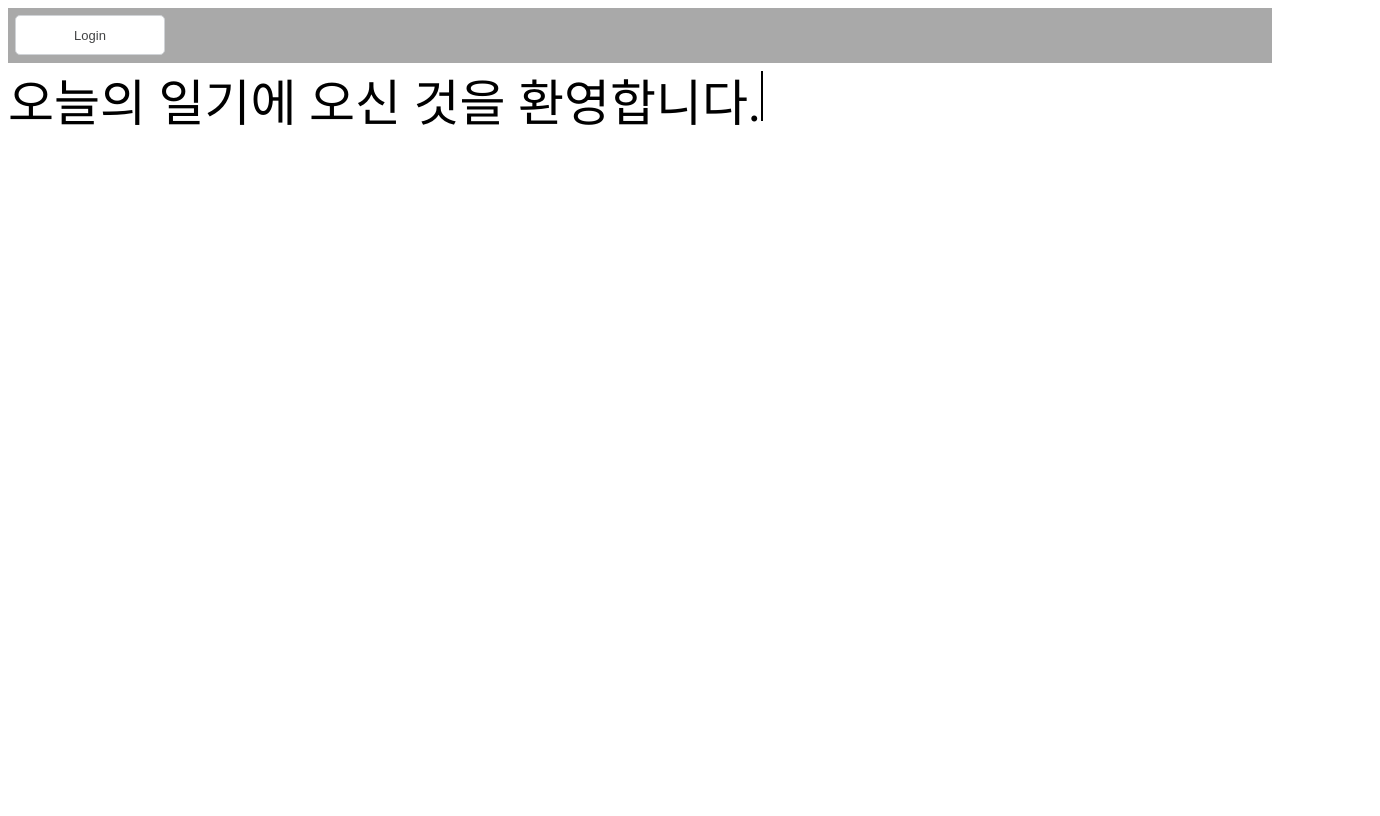
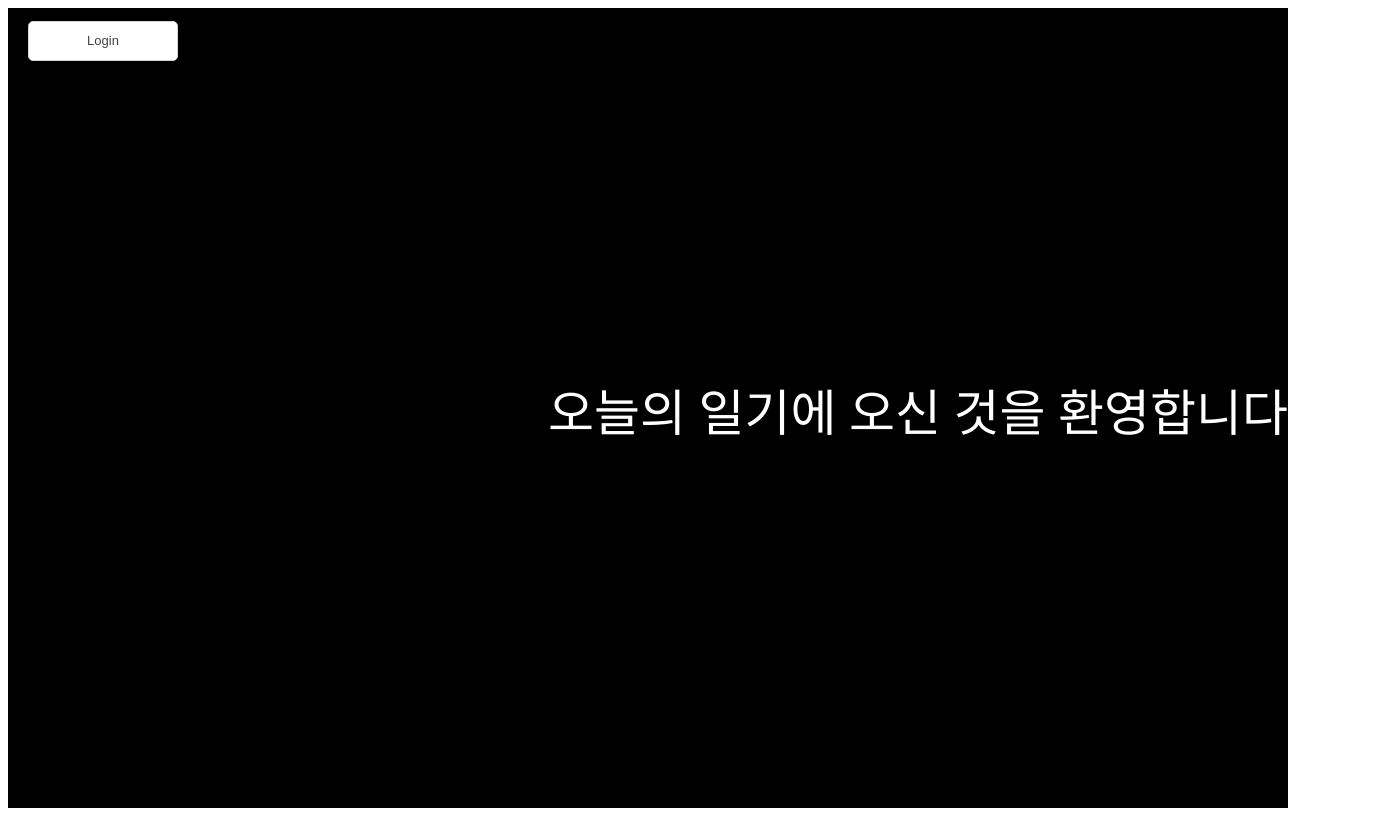
Before and after one commit to hheeju98/diary, a React (Create React App) app: page /login in a window 1280 px wide. Shown: the whole page, 1380 px wide, since content can reach past the window. Built offline with nearby package versions, Linux system fonts and the light colour scheme; no server answers.

Commit message:
로그인 페이지 스타일링 완료

```diff
--- a/src/components/Navbar.css
+++ b/src/components/Navbar.css
@@ -4,11 +4,28 @@
   height: 50px;
 }
 
-.navbar_header {
-  background-color: darkgray;
-  height: 55px;
+.profile_img_box {
+  display: flex;
+  padding-left: 1800px;
+  padding-top: 7px;
 }
 
+.user_name {
+  display: flex;
+  padding-left: 1700px;
+  color: black;
+}
+.navbar_header {
+  background-color: black;
+  height: 65px;
+  display: flex;
+  align-items: center;
+  position: relative;
+}
+
+.login_btn_box {
+  padding: 20px;
+}
 .login_btn {
   background: white;
   color: black;
@@ -23,8 +40,35 @@
   font-size: 13px;
   border: 0.5px solid rgb(208, 211, 215);
   color: rgb(66, 67, 68);
+  left: 10px;
 }
 
 .login_btn_wrap {
-  padding: 7px;
+  position: absolute;
+  top: 50%;
+  transform: translateY(-50%);
 }
+
+.logout_btn_wrap {
+  position: absolute;
+  top: 50%;
+  transform: translateY(-50%);
+  padding-left: 20px;
+}
+
+.logout_btn {
+  background: white;
+  color: black;
+  width: 150px;
+  height: 40px;
+  padding: 7px 0px 7px 0px;
+  cursor: pointer;
+  border-radius: 5px;
+  display: flex;
+  justify-content: center;
+  align-items: center;
+  font-size: 13px;
+  border: 0.5px solid rgb(208, 211, 215);
+  color: rgb(66, 67, 68);
+  left: 170px;
+}
--- a/src/components/Navbar.js
+++ b/src/components/Navbar.js
@@ -14,13 +14,21 @@ export default function Navbar() {
     <header className="navbar_header">
       {user && <User user={user} />}
       <div className="login_btn_wrap">
-        {!user && (
-          <button onClick={login} className="login_btn">
-            Login
+        <div className="login_btn_box">
+          {!user && (
+            <button onClick={login} className="login_btn">
+              Login
+            </button>
+          )}
+        </div>
+      </div>
+      <div className="logout_btn_wrap">
+        {user && (
+          <button onClick={logout} className="logout_btn">
+            Logout
           </button>
         )}
       </div>
-      {user && <button onClick={logout}>Logout</button>}
     </header>
   );
 }
--- a/src/components/User.js
+++ b/src/components/User.js
@@ -4,8 +4,12 @@ import "./Navbar.css";
 export default function User({ user: { photoURL, displayName } }) {
   return (
     <div>
-      <img src={photoURL} alt={displayName} className="profile_img" />
-      <span>{displayName}</span>
+      <div className="profile_img_box">
+        <img src={photoURL} alt={displayName} className="profile_img" />
+      </div>
+      <div>
+        <h3 className="user_name">{displayName}</h3>
+      </div>
     </div>
   );
 }
--- a/src/pages/Home.js
+++ b/src/pages/Home.js
@@ -3,6 +3,7 @@ import { Link, useNavigate } from "react-router-dom";
 import { onUserStateChange } from "../api/firebase";
 import Greeting from "../components/Greeting";
 import Navbar from "../components/Navbar";
+import "./Home.css";
 
 export default function Home() {
   const [posts, setPosts] = useState([]);
--- a/src/pages/Login.css
+++ b/src/pages/Login.css
@@ -12,17 +12,23 @@
   overflow: hidden;
   white-space: nowrap;
   animation: typing 3s steps(40) infinite;
+  padding-top: 300px;
+  padding-left: 540px;
+  justify-content: center;
+  align-items: center;
 }
 
 .cursor {
   display: inline-block;
   width: 2px;
   height: 50px;
-  background-color: black;
+  background-color: white;
   animation: blink 1s infinite;
 }
+
 .greeting-text {
   font-size: 50px;
+  color: white;
 }
 
 @keyframes blink {
@@ -30,3 +36,9 @@
     opacity: 0;
   }
 }
+
+.greeting-box {
+  background-color: black;
+  height: 100vh;
+  width: 100vw;
+}
--- a/src/pages/Login.js
+++ b/src/pages/Login.js
@@ -22,7 +22,7 @@ export default function Login() {
     return null;
   }
   return (
-    <>
+    <div className="greeting-box">
       <Navbar />
       <div className="greeting">
         <span className="greeting-text">
@@ -30,6 +30,6 @@ export default function Login() {
         </span>
         <span className="cursor"></span>
       </div>
-    </>
+    </div>
   );
 }
```
Also changed, not shown: src/pages/Home.css (added).
